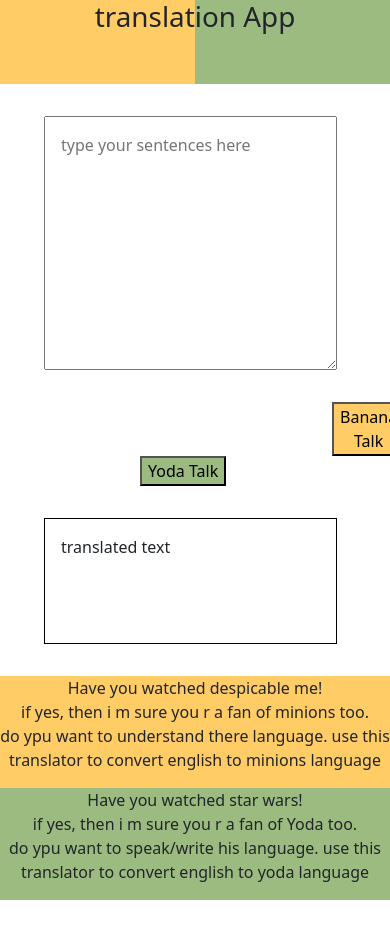
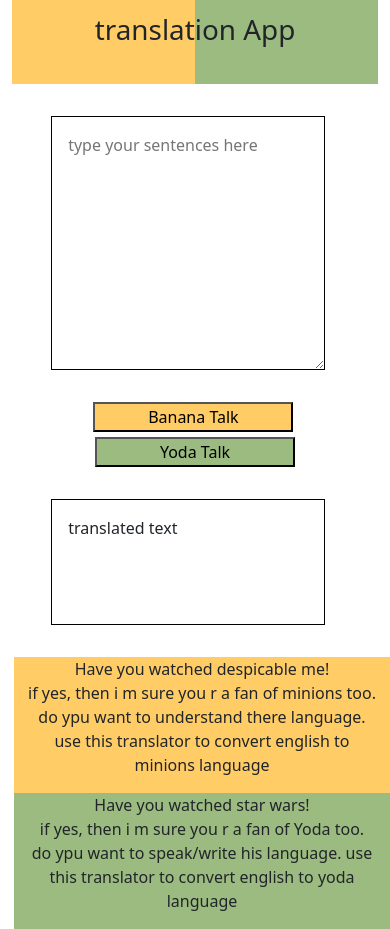
Before and after one commit to AKSHAYHEGDE3/fun-translation, a plain HTML site: page index.html in a window 390 px wide. Before the commit the page ends 900 px from the top, so only its background shows below. Drawn offline with nearby package versions, Linux system fonts and the light colour scheme.

Commit message:
ui changes

```diff
--- a/index.html
+++ b/index.html
@@ -16,15 +16,18 @@
     <title>Hello, world!</title>
   </head>
   <body>
+    <div class="container">
     <div class="heading">
     <h1>translation App</h1>
   </div>
     <div class="container">
-      <section >
+      <section>
         <textarea id="text_input"
         placeholder="type your sentences here"></textarea>
+        <div id="btns">
         <button id="btn-1" value="https://api.funtranslations.com/translate/minion.json">Banana Talk</button>
         <button id="btn-2" value="https://api.funtranslations.com/translate/yoda.json">Yoda Talk</button>
+      </div>
     <div id="output">translated text</div>
 
       </section>
@@ -47,7 +50,7 @@
         </p>
       </div>
     </div>
-
+  </div>
       <script src="./app.js"></script>
     <script
       src="https://cdn.jsdelivr.net/npm/bootstrap@5.1.0/dist/js/bootstrap.bundle.min.js"
--- a/styles.css
+++ b/styles.css
@@ -20,31 +20,37 @@ textarea {
     display: block;
     margin: 2rem;
     padding: 1rem;
+    margin-left: 6rem;
+    border: 1.5px solid black;
 }
 
 #output {
-    border: 1px solid black;
+    border: 1.5px solid black;
     height: 15vh;
     width: 80%;
-    margin: 2rem 2rem 0rem 2rem;
+    margin: 2rem 2rem 0rem 6rem;
     padding: 1rem;
+}
+#btns{
+    text-align: center;
 }
 
 #btn-1{
-    margin-left: 20rem ;
    background-color: #FFCC66;
+   margin-right: 2rem;
 }
 
 #btn-2{
     background-color: #9cbb80;
-    margin-left: 8rem;
+
+
 }
-img{
-    float: right;
-}
+
+
 
 #footer{
     margin-top: 2rem;
+
 }
 
 #minions{
@@ -55,3 +61,27 @@ img{
     background-color: #9cbb80;
     text-align: center;
 }
+
+
+@media screen and (max-width:576px) {
+    .heading{
+        width: 100%;
+    }
+
+    .heading h1{
+        padding: 0.8rem;
+    }
+    #footer{
+        margin-left: 2px;
+    }
+    #btn-1,#btn-2{
+        width: 200px;
+    }
+    textarea,#output{
+        margin-left: 1.7rem;
+    }
+    #btn-1{
+        margin-bottom: 5px;
+        margin-left: 1.8rem;
+    }
+}
```
